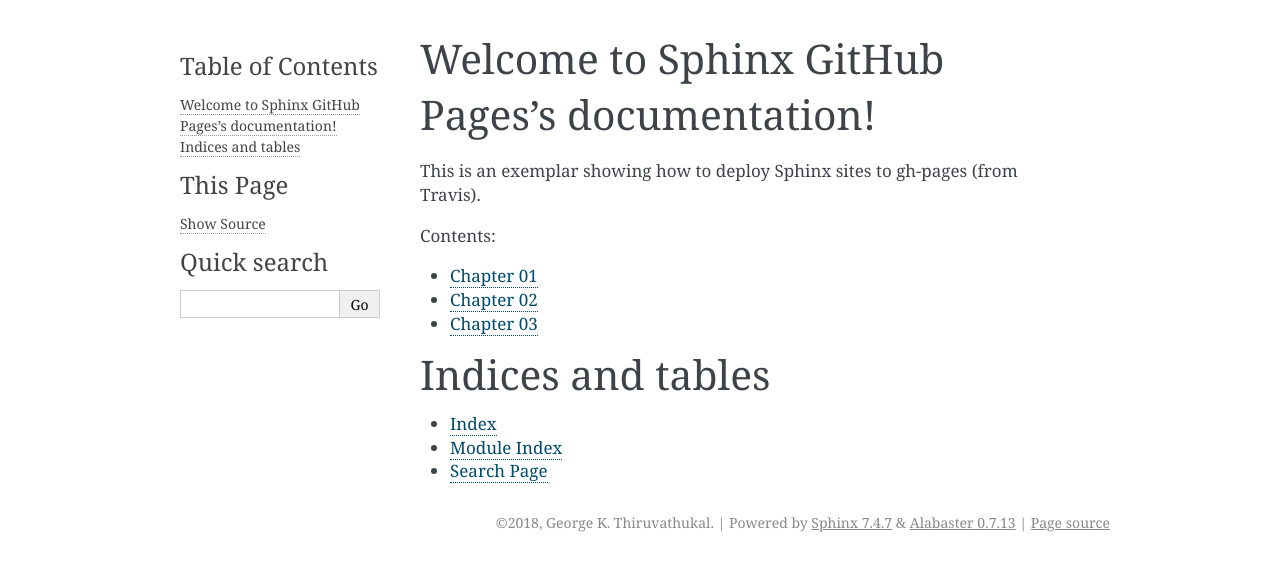
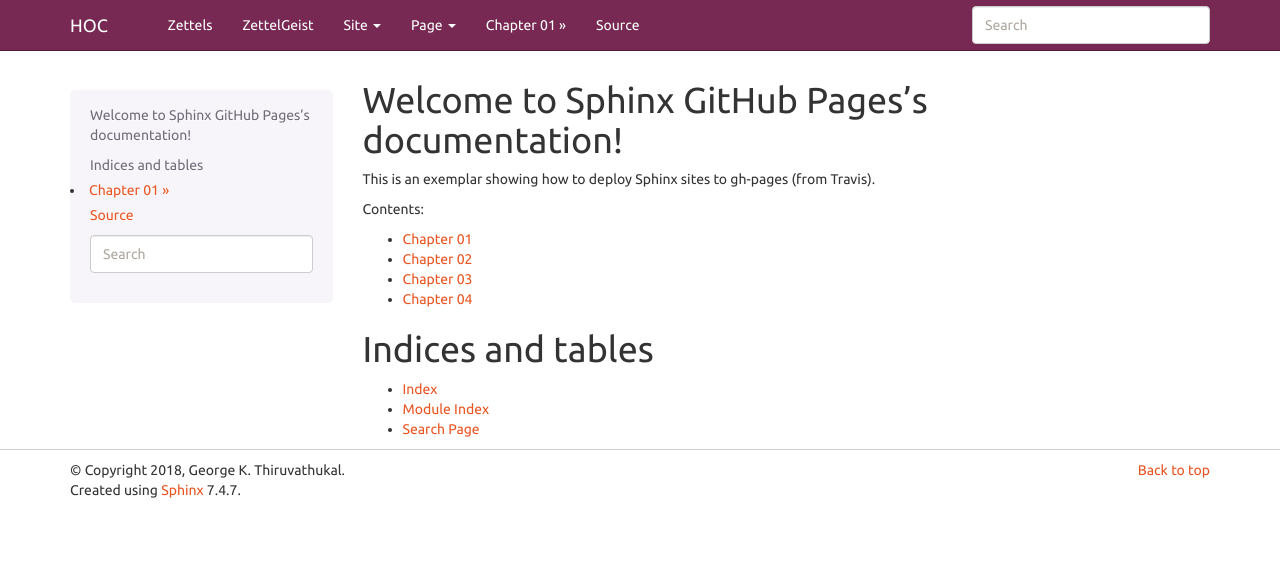
Before and after one commit to LoyolaChicagoCode/sphinx-gh-pages, a Sphinx documentation site: the page built from source/index.rst, in a window 1280 px wide. Shown: the top 571 px of the page. Built offline with Sphinx 7.4.7, drawn with Linux system fonts in a browser that asks for light colours; some of the changed lines change nothing that is shown.

Commit message:
bootstrap support

```diff
--- a/source/conf.py
+++ b/source/conf.py
@@ -30,6 +30,8 @@
 
 
 # -- General configuration ---------------------------------------------------
+
+import sphinx_bootstrap_theme
 
 # If your documentation needs a minimal Sphinx version, state it here.
 #
@@ -77,7 +79,8 @@
 # The theme to use for HTML and HTML Help pages.  See the documentation for
 # a list of builtin themes.
 #
-html_theme = 'alabaster'
+html_theme = 'bootstrap'
+html_theme_path = sphinx_bootstrap_theme.get_html_theme_path()
 
 # Theme options are theme-specific and customize the look and feel of a theme
 # further.  For a list of options available for each theme, see the
@@ -185,3 +188,76 @@
 
 # If true, `todo` and `todoList` produce output, else they produce nothing.
 todo_include_todos = True
+
+# Sphinx Bootstrap
+
+html_theme_options = {
+    # Navigation bar title. (Default: ``project`` value)
+    'navbar_title': "HOC",
+
+    # Tab name for entire site. (Default: "Site")
+    'navbar_site_name': "Site",
+
+    # A list of tuples containing pages or urls to link to.
+    # Valid tuples should be in the following forms:
+    #    (name, page)                 # a link to a page
+    #    (name, "/aa/bb", 1)          # a link to an arbitrary relative url
+    #    (name, "http://example.com", True) # arbitrary absolute url
+    # Note the "1" or "True" value above as the third argument to indicate
+    # an arbitrary url.
+    'navbar_links': [
+        ("Zettels", "http://github.com/ZettelGeist/zettels", True),
+        ("ZettelGeist", "http://github.com/ZettelGeist/zettelgeist", True),
+    ],
+
+    # Render the next and previous page links in navbar. (Default: true)
+    'navbar_sidebarrel': True,
+
+    # Render the current pages TOC in the navbar. (Default: true)
+    'navbar_pagenav': True,
+
+    # Tab name for the current pages TOC. (Default: "Page")
+    'navbar_pagenav_name': "Page",
+
+    # Global TOC depth for "site" navbar tab. (Default: 1)
+    # Switching to -1 shows all levels.
+    'globaltoc_depth': 2,
+
+    # Include hidden TOCs in Site navbar?
+    #
+    # Note: If this is "false", you cannot have mixed ``:hidden:`` and
+    # non-hidden ``toctree`` directives in the same page, or else the build
+    # will break.
+    #
+    # Values: "true" (default) or "false"
+    'globaltoc_includehidden': "true",
+
+    # HTML navbar class (Default: "navbar") to attach to <div> element.
+    # For black navbar, do "navbar navbar-inverse"
+    'navbar_class': "navbar navbar-inverse",
+
+    # Fix navigation bar to top of page?
+    # Values: "true" (default) or "false"
+    'navbar_fixed_top': "true",
+
+    # Location of link to source.
+    # Options are "nav" (default), "footer" or anything else to exclude.
+    'source_link_position': "nav",
+
+    # Bootswatch (http://bootswatch.com/) theme.
+    #
+    # Options are nothing (default) or the name of a valid theme
+    # such as "cosmo" or "sandstone".
+    #
+    # The set of valid themes depend on the version of Bootstrap
+    # that's used (the next config option).
+    #
+    # Currently, the supported themes are:
+    # - Bootstrap 2: https://bootswatch.com/2
+    # - Bootstrap 3: https://bootswatch.com/3
+    'bootswatch_theme': "united",
+
+    # Choose Bootstrap version.
+    # Values: "3" (default) or "2" (in quotes)
+    'bootstrap_version': "3",
+}
--- a/source/index.rst
+++ b/source/index.rst
@@ -8,6 +8,7 @@
 
 This is an exemplar showing how to deploy Sphinx sites to gh-pages (from Travis).
 
+
 .. toctree::
    :maxdepth: 2
    :caption: Contents:
@@ -15,7 +16,7 @@
    ch01
    ch02
    ch03
-
+   ch04
 
 Indices and tables
 ==================
```
